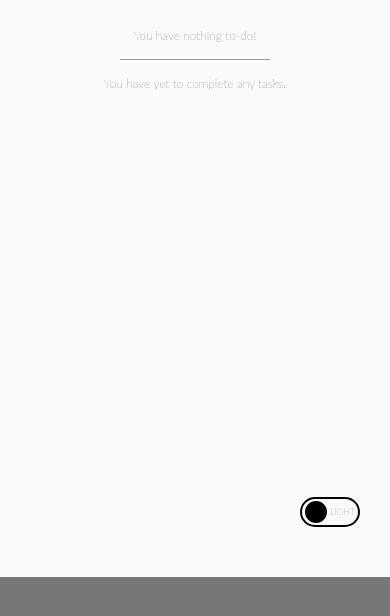
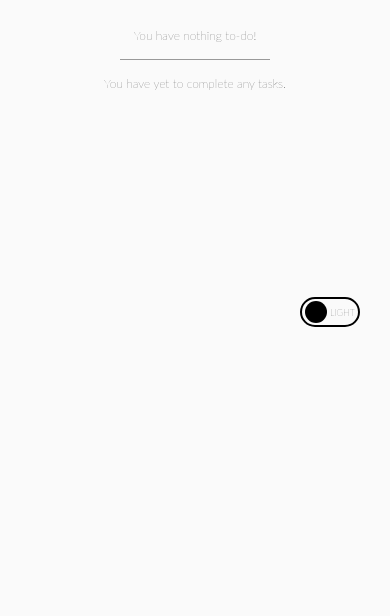
Before and after one commit to bartstc/Minimalistic_Todo_app, a website: page index.html in a window 390 px wide. Shown: the part 146-762 px from the top of the page. Drawn offline with Linux system fonts and the light colour scheme.

Commit message:
refactoring the code in stylesheet

```diff
--- a/style.css
+++ b/style.css
@@ -35,13 +35,17 @@
 body {
   background: #777;
   font-family: Lato;
+  width: 100%;
+  height: 100%;
+  /* overflow-x: hidden; */
 }
 
 .container {
   position: relative;
   background: var(--bg-color);
-  max-width: 600px;
-  /* min-height: 550px; */
+  width: 100%;
+  max-width: 500px;
+  height: 100%;
   margin: 0 auto;
   padding: 30px 10px;
   font-weight: lighter;
@@ -162,7 +166,7 @@
   position: absolute;
   background: var(--bg-color);
   width: 100%;
-  min-height: 700px;
+  height: 100%;
   top: 0;
   left: 0;
   z-index: 10;
@@ -200,7 +204,7 @@
   font-size: calc(0.3rem + 5vw);
 }
 
-.add-panel input {
+.add-panel input[type="text"] {
   width: 100%;
   margin: 20px 0;
   background: rgba(0, 0, 0, 0);
@@ -234,7 +238,6 @@
   left: 0;
   height: 100%;
   width: 100%;
-  margin: 0;
   cursor: pointer;
 }
 
@@ -326,7 +329,7 @@
 
 .main-content {
   width: 100%;
-  min-height: 400px;
+  min-height: 300px;
   padding-top: 1em;
 }
 
@@ -467,7 +470,7 @@
   text-transform: uppercase;
   position: absolute;
   left: 28px;
-  top: 7px;
+  top: 7.5px;
   transition: 0.28s;
 }
 
@@ -508,16 +511,17 @@
 
 /* MEDIA QUERIES */
 
+@media (max-width: 500px) {
+  body {
+    background: var(--bg-color);
+  }
+}
+
 @media (min-width: 321px) {
 
   /* MAIN */
   .container {
     padding: 50px 30px;
-    max-width: 500px;
-  }
-
-  .main-content {
-    min-height: 500px;
   }
 
   /* HEADER */
```
